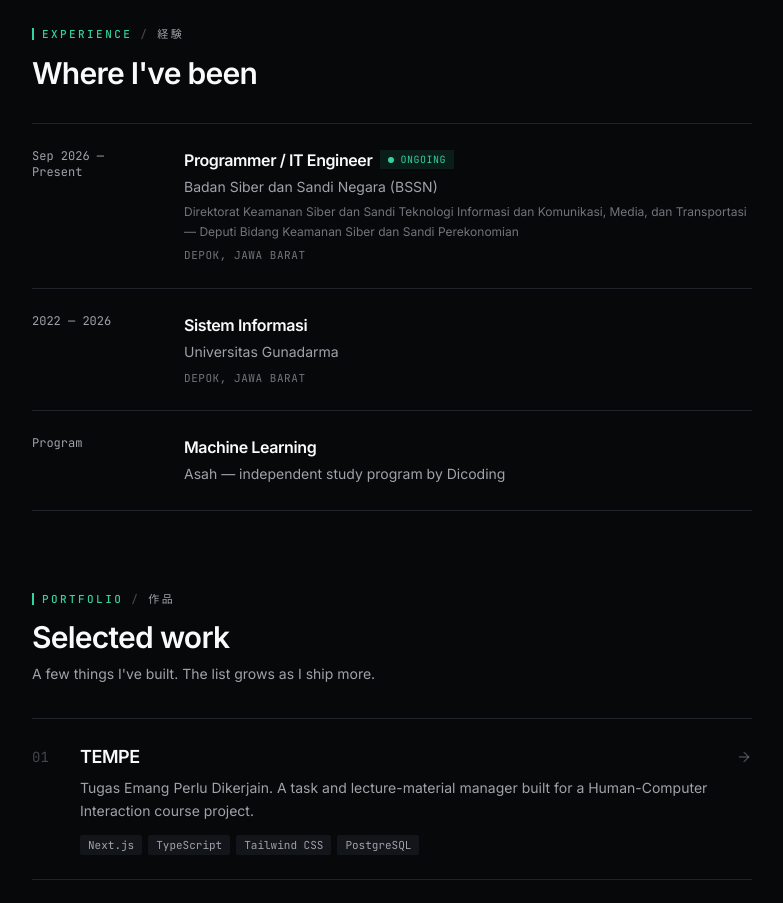
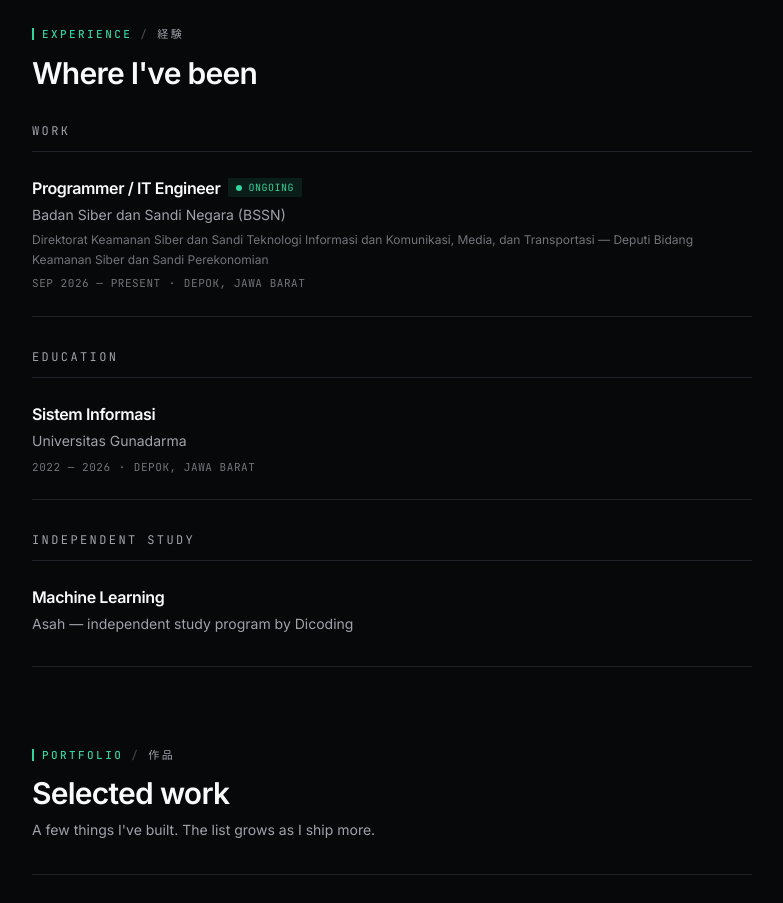
Before and after one commit to AzsaNrD/my-personal-web, a Next.js app: page / in a window 1280 px wide. Shown: the part 900-1803 px from the top of the page, without its empty margins (248-1031 px from the left). Built offline with nearby package versions, Linux system fonts and the light colour scheme; no server answers.

Commit message:
refactor(home): group experience timeline by category
Work, education, and independent study now render as separate
labeled groups instead of one flat list, so the BSSN internship
doesn't blend into the Gunadarma education entry.

```diff
--- a/src/components/sections/experience.tsx
+++ b/src/components/sections/experience.tsx
@@ -2,11 +2,38 @@ import { FadeIn } from '@/components/ui/fade-in';
 import { SectionHeading } from '@/components/layouts/page-header';
 import { experience, type ExperienceItem } from '@/lib/data/experience';
 
-const TYPE_LABEL: Record<ExperienceItem['type'], string> = {
-  work: 'Work',
-  education: 'Education',
-  program: 'Program',
+const CATEGORY_META: Record<ExperienceItem['type'], { label: string }> = {
+  work: { label: 'Work' },
+  education: { label: 'Education' },
+  program: { label: 'Independent study' },
 };
+
+const CATEGORY_ORDER: ExperienceItem['type'][] = ['work', 'education', 'program'];
+
+function ExperienceRow({ item }: { item: ExperienceItem }) {
+  return (
+    <li className="border-border border-b py-5 sm:py-6">
+      <div className="flex flex-wrap items-center gap-2">
+        <h3 className="text-foreground text-base font-semibold tracking-tight">{item.role}</h3>
+        {item.current ? (
+          <span className="text-primary bg-primary/10 inline-flex items-center gap-1.5 px-2 py-0.5 font-mono text-[10px] tracking-wider uppercase">
+            <span className="bg-primary size-1.5 rounded-full" aria-hidden />
+            Ongoing
+          </span>
+        ) : null}
+      </div>
+      <p className="text-muted-foreground mt-1 text-sm leading-relaxed">{item.org}</p>
+      {item.orgDetail ? (
+        <p className="text-muted-foreground/70 mt-1 text-xs leading-relaxed">{item.orgDetail}</p>
+      ) : null}
+      <div className="text-muted-foreground/70 mt-1.5 flex flex-wrap items-center gap-x-2 gap-y-0.5 font-mono text-[11px] tracking-wider uppercase">
+        {item.period ? <span>{item.period}</span> : null}
+        {item.period && item.location ? <span aria-hidden>·</span> : null}
+        {item.location ? <span>{item.location}</span> : null}
+      </div>
+    </li>
+  );
+}
 
 export function Experience() {
   return (
@@ -20,45 +47,24 @@ export function Experience() {
         />
       </FadeIn>
 
-      <ol className="border-border mt-8 border-t">
-        {experience.map((item, idx) => (
-          <li key={item.slug} className="border-border border-b">
-            <FadeIn
-              delay={idx * 0.05}
-              className="flex flex-col gap-1 py-5 sm:flex-row sm:gap-6 sm:py-6"
-            >
-              <div className="text-muted-foreground w-full shrink-0 font-mono text-xs sm:w-32">
-                {item.period || TYPE_LABEL[item.type]}
-              </div>
-
-              <div className="min-w-0 flex-1">
-                <div className="flex flex-wrap items-center gap-2">
-                  <h3 className="text-foreground text-base font-semibold tracking-tight">
-                    {item.role}
-                  </h3>
-                  {item.current ? (
-                    <span className="text-primary bg-primary/10 inline-flex items-center gap-1.5 px-2 py-0.5 font-mono text-[10px] tracking-wider uppercase">
-                      <span className="bg-primary size-1.5 rounded-full" aria-hidden />
-                      Ongoing
-                    </span>
-                  ) : null}
-                </div>
-                <p className="text-muted-foreground mt-1 text-sm leading-relaxed">{item.org}</p>
-                {item.orgDetail ? (
-                  <p className="text-muted-foreground/70 mt-1 text-xs leading-relaxed">
-                    {item.orgDetail}
-                  </p>
-                ) : null}
-                {item.location ? (
-                  <p className="text-muted-foreground/70 mt-1.5 font-mono text-[11px] tracking-wider uppercase">
-                    {item.location}
-                  </p>
-                ) : null}
-              </div>
+      <div className="mt-8 space-y-8">
+        {CATEGORY_ORDER.map((type) => {
+          const items = experience.filter((item) => item.type === type);
+          if (!items.length) return null;
+          return (
+            <FadeIn key={type}>
+              <p className="text-muted-foreground font-mono text-xs tracking-[0.2em] uppercase">
+                {CATEGORY_META[type].label}
+              </p>
+              <ul className="border-border mt-3 border-t">
+                {items.map((item) => (
+                  <ExperienceRow key={item.slug} item={item} />
+                ))}
+              </ul>
             </FadeIn>
-          </li>
-        ))}
-      </ol>
+          );
+        })}
+      </div>
     </section>
   );
 }
```
